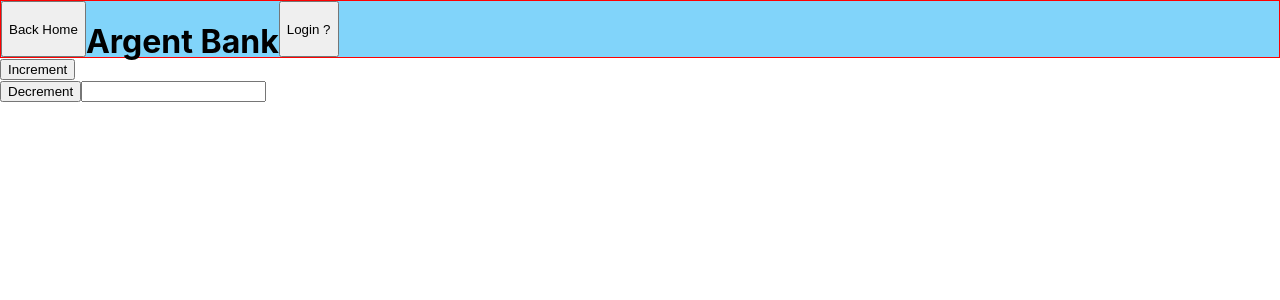
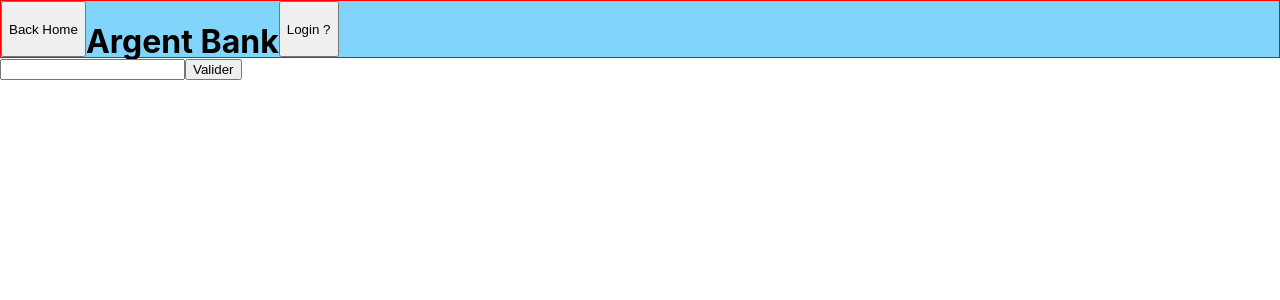
Before and after one commit to JorisMLN/JorisMonleon_13_17102022, a React (Create React App) app: page /login in a window 1280 px wide. Shown: the top 300 px of the page. Built offline with nearby package versions, Linux system fonts and the light colour scheme.

Commit message:
Auth redux + useRef

```diff
--- a/src/features/login/Login.tsx
+++ b/src/features/login/Login.tsx
@@ -1,26 +1,29 @@
-import React from 'react';
+import React, { LegacyRef, useRef } from 'react';
 import { useAppSelector, useAppDispatch } from '../reducer/hook';
-import { decrement, increment } from '../reducer/reducers';
+import { storeLogin, storeToken} from '../reducer/reducers';
 
 const Login : React.FC= () => {
   const count = useAppSelector(state => state.login);
   const dispatch = useAppDispatch();
 
-  const isIncrementing = () => {
-    dispatch(increment('jksahdas'))
+  const loginRef : LegacyRef<HTMLInputElement> | any | undefined = useRef();
+
+  const isStoringLogin = () => {
+    console.log(loginRef.current.value);
+    dispatch(storeLogin(loginRef.current.value))
   }
 
-  const isDecrementing = () => {
-    dispatch(decrement())
-  }
+  // const isStoringToken = () => {
+  //   dispatch(storeToken('jksahdas'))
+  // }
 
   return (
     <>
       <div className='home'>
-        <button onClick={isIncrementing}> Increment </button>
-        <div> {count} </div>
-        <button onClick={isDecrementing}> Decrement </button>
-        <input type="text" />
+
+        <input ref={loginRef} type="text" />
+        <button onClick={isStoringLogin}> Valider </button>
+
       </div>
     </>
   )
--- a/src/features/reducer/reducers.ts
+++ b/src/features/reducer/reducers.ts
@@ -3,28 +3,28 @@
 // Define a type for the slice state
 interface CounterState {
   login: string
-  // name: string
+  token: string
 };
 
 // Define the initial state using that type
 const initialState: CounterState = {
   login: '',
-  // name: ''
+  token: ''
 }
 
 const counterSlice = createSlice({
-  name: 'counter',
-  // `createSlice` will infer the state type from the `initialState` argument
+  name: 'auth',
   initialState,
   reducers: {
-    increment: (state, action) => {
+    storeLogin: (state, action) => {
       console.log(action)
       state.login = action.payload
       console.log(state)
-      // state.value += 1;
     },
-    decrement: state => {
-      // state.value -= 1;
+    storeToken: (state, action) => {
+      console.log(action)
+      state.token = action.payload
+      console.log(state)
     }
   }
 });
@@ -35,5 +35,5 @@
 
 store.subscribe(() => console.log(store.getState()));
 
-export const { increment, decrement } = counterSlice.actions;
+export const { storeLogin, storeToken } = counterSlice.actions;
 export default store;
```
